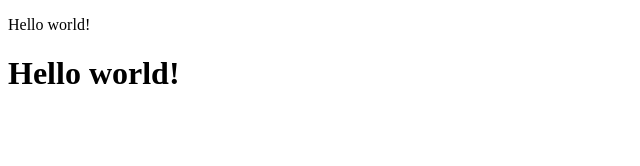
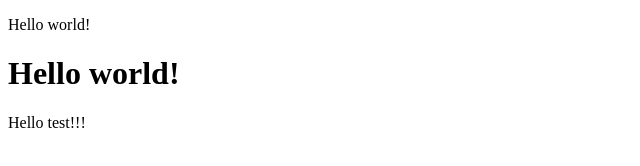
Before and after one commit to DFJake/Project-on-udemy-js, a plain HTML site: page index.html in a window 1280 px wide. Shown: the full height of the page, 0-640 px from the left. Drawn offline with Linux system fonts and the light colour scheme.

Commit message:
index.html mod

```diff
--- a/index.html
+++ b/index.html
@@ -14,6 +14,7 @@
 
     <script src="js/script.js"></script>
     <h1>Hello world!</h1>
+    <p>Hello test!!!</p>
 </body>
 
 </html>
```
